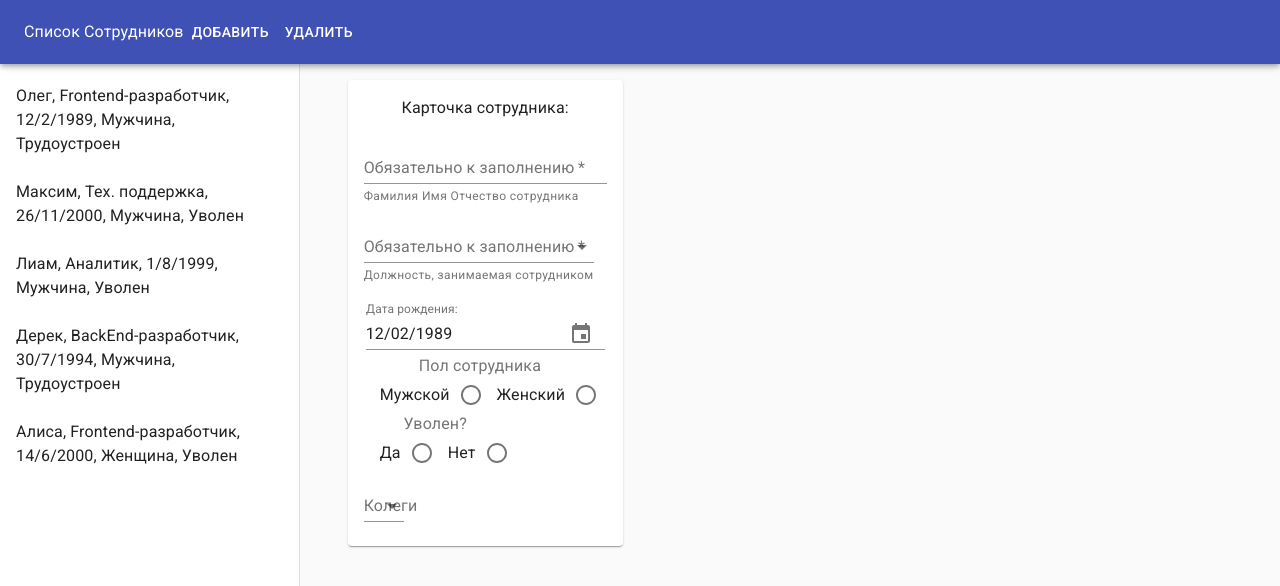
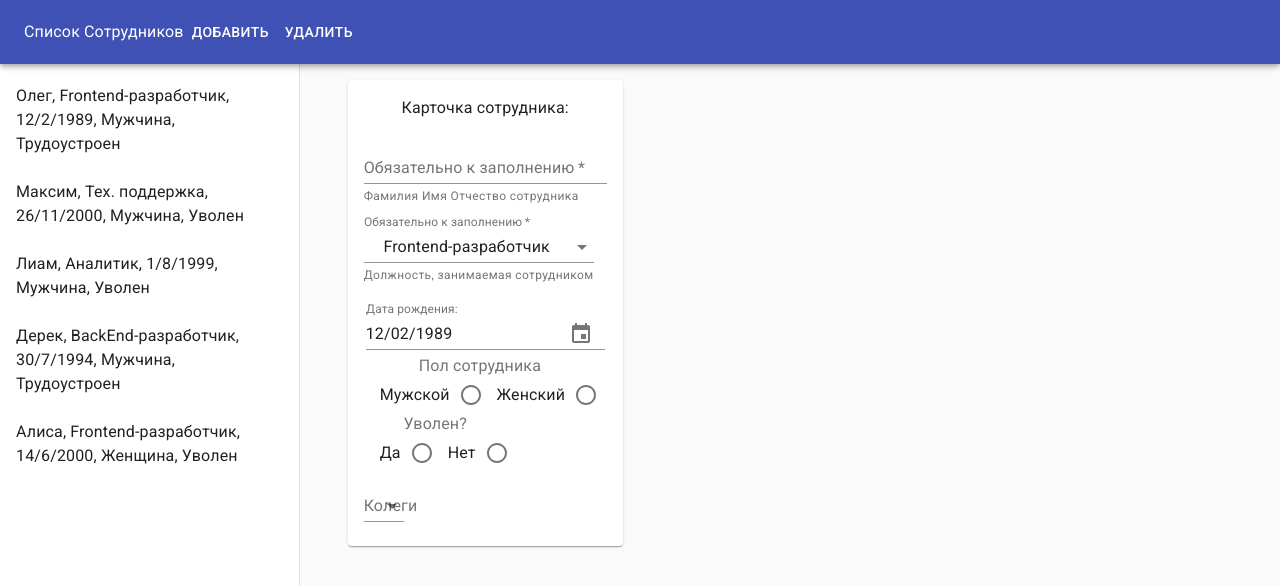
Before and after one commit to RaylissW/my-app, a React (Create React App) app: page / in a window 1280 px wide. Shown: the top 586 px of the page. Built offline with nearby package versions, Linux system fonts and the light colour scheme.

Commit message:
Ошибка "отсутствия ошибки" при пустои поле кнопки добавить

```diff
--- a/src/App.js
+++ b/src/App.js
@@ -28,12 +28,6 @@ class App extends React.Component {
     }
     handleInputChange(event) {
         this.setState(handleInputChange(this.state, event));
-        /*const target = event.target;
-        const value = target.type === 'select' ? target.checked : target.value;
-        const componentName = target.name;
-        const persons = this.state.persons.slice();
-        persons[this.state.selectedIndex][componentName]= value;
-        this.setState({...this.state, persons});*/
     }
     changeSelectedIndex (index) {
         if (!this.state.error.fillError)
@@ -58,9 +52,11 @@ class App extends React.Component {
             const error=this.state.error;
             if (!newPerson["name"]=="") {
                 persons.push(newPerson);
-                newPerson={name:"",job: "",date:new Date ("1989.02.12"),gender: "",employed:"",mates:[]};
+                newPerson={name:"",job: "",date:new Date ("1989.02.12"),gender: "",employed:""};
                 selectedIndex=persons.length-1;
             }
+            else
+                error.fillError=true;
             this.setState({...this.state, persons,newPerson,selectedIndex});
         }
     }
--- a/src/Components/Form/JobSelect.js
+++ b/src/Components/Form/JobSelect.js
@@ -36,7 +36,7 @@ export default function JobSelect(props) {
                 id="standard-select-job"
                 select
                 label="Обязательно к заполнению"
-                value={props.personJob}
+                value={(props.selectedIndex==undefined) ? "Frontend-разработчик" : props.personJob}
                 onChange={props.handleInputChange}
                 helperText="Должность, занимаемая сотрудником"
                 name="job"
--- a/src/Components/Form/MakeForm.js
+++ b/src/Components/Form/MakeForm.js
@@ -27,7 +27,7 @@ export default function MakeForm(props) {
                             <NameFill personName={person.name} handleInputChange={props.handleInputChange} error={props.error}/>
                         </Grid>
                         <Grid item>
-                            <JobSelect personJob={person.job} handleInputChange={props.handleInputChange}/>
+                            <JobSelect personJob={person.job} handleInputChange={props.handleInputChange} selectedIndex={props.selectedIndex}/>
                         </Grid>
                         <Grid item>
                             <DateOfBirth  personDate={person.date} handleInputChange={props.handleInputChange}/>
```
